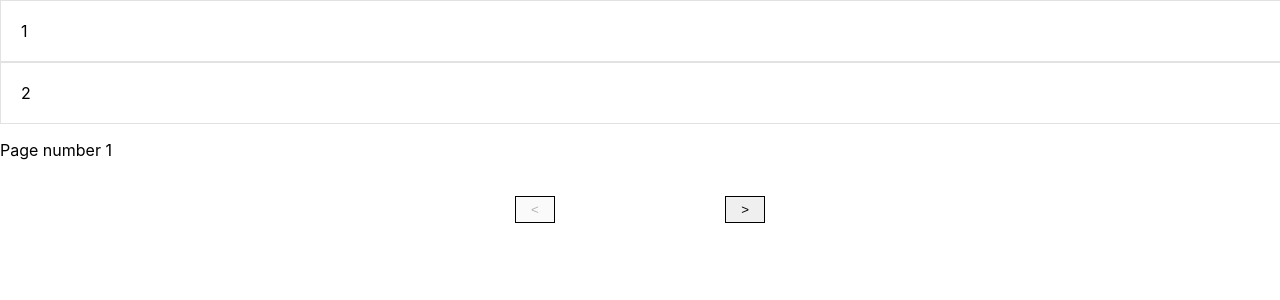
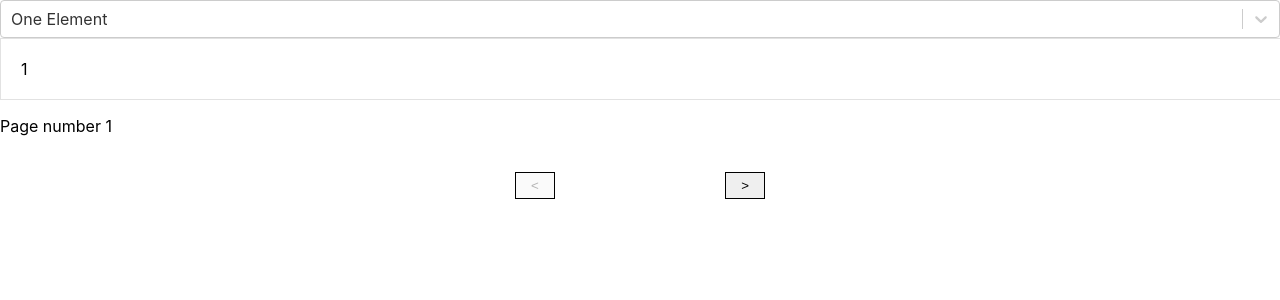
Before and after one commit to ExuCounter/pagination, a React (Create React App) app: page / in a window 1280 px wide. Shown: the top 300 px of the page. Built offline with nearby package versions, Linux system fonts and the light colour scheme.

Commit message:
feat: add react select for pagination

```diff
--- a/package.json
+++ b/package.json
@@ -11,10 +11,12 @@
     "@types/react": "^17.0.0",
     "@types/react-dom": "^17.0.0",
     "@types/react-router-dom": "5.1.7",
+    "@types/react-select": "4.0.13",
     "react": "^17.0.1",
     "react-dom": "^17.0.1",
     "react-router-dom": "5.2.0",
     "react-scripts": "4.0.3",
+    "react-select": "4.2.1",
     "typescript": "^4.1.2",
     "web-vitals": "^1.0.1"
   },
--- a/src/@main/index.tsx
+++ b/src/@main/index.tsx
@@ -1,6 +1,6 @@
 import { List } from '../List'
-
-const VISIBLE_ITEMS_NUMBER = 2
+import { useState } from 'react'
+import RSelect, { ValueType } from 'react-select'
 
 const fakeData = [
   { title: '1' },
@@ -17,6 +17,31 @@ const fakeData = [
   { title: '12' },
 ]
 
+type OptionType = { value: number; label: string }
+
+const options: OptionType[] = [
+  { value: 1, label: 'One Element' },
+  { value: 2, label: 'Two Elements' },
+  { value: 3, label: 'Three Elements' },
+]
+
 export const MainPage = () => {
-  return <List visibleItemsNumber={VISIBLE_ITEMS_NUMBER} data={fakeData} />
+  const [currentOption, setCurrentOption] = useState<
+    ValueType<OptionType, false>
+  >(options[0])
+
+  const handleSelect = (value: OptionType | null) => {
+    setCurrentOption(value)
+  }
+
+  return (
+    <>
+      <RSelect
+        options={options}
+        defaultValue={options[0]}
+        onChange={(e) => handleSelect(e)}
+      />
+      <List visibleItemsNumber={currentOption!.value} data={fakeData} />
+    </>
+  )
 }
```
Also changed, not shown: 1 other file (tests, documents, lock files or other folders).
